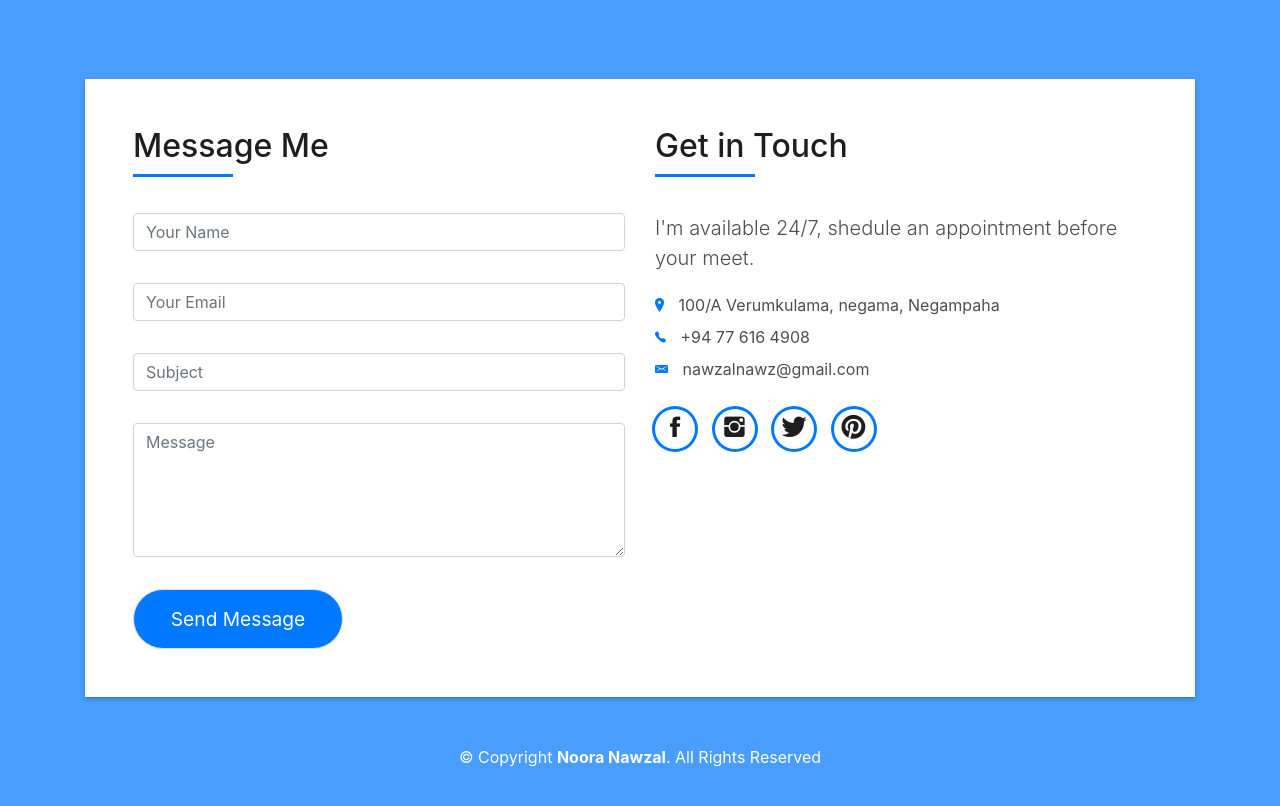
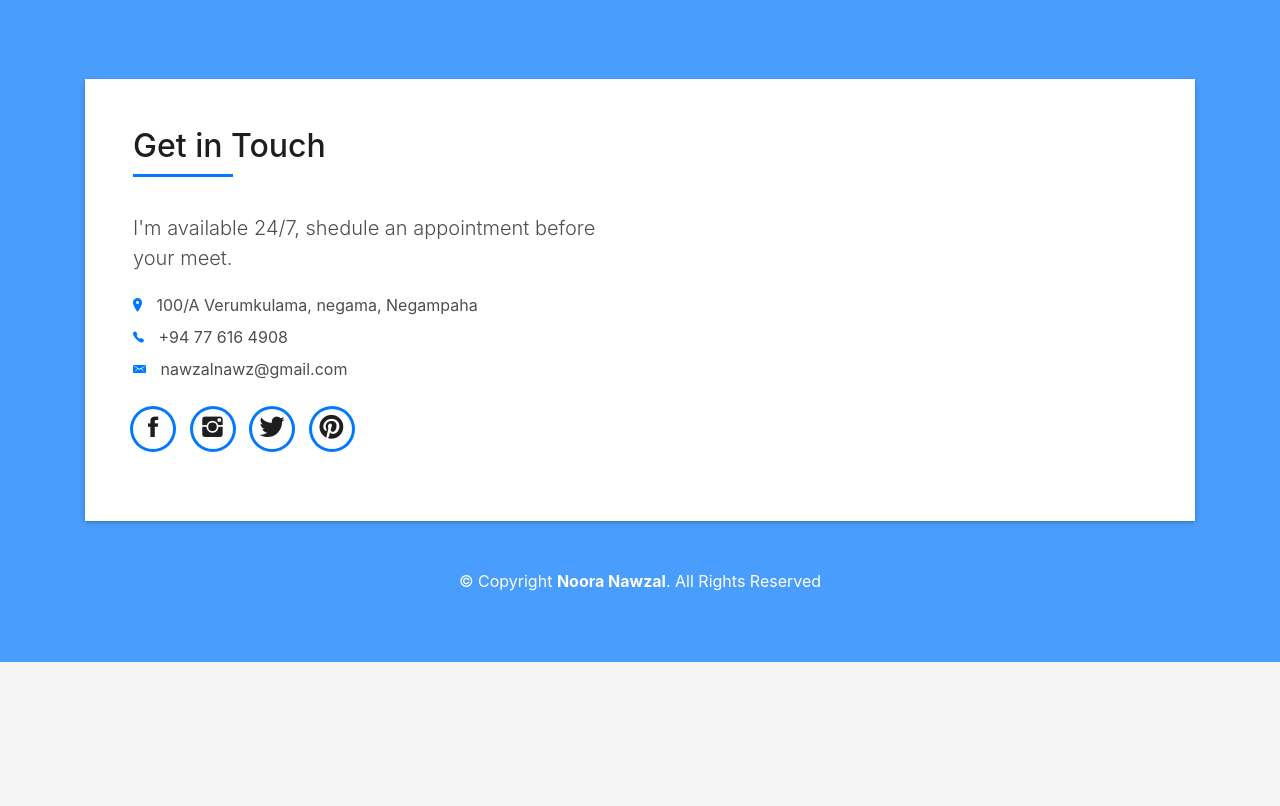
Before and after one commit to xenonkryos/portfolio_noora, a plain HTML site: page index.html in a window 1280 px wide. Shown: the part 2760-3566 px from the top of the page. After the commit the page ends 3422 px from the top, so only its background shows below. Drawn offline with Linux system fonts and the light colour scheme; files whose address does not match are found by name.

Commit message:
Update index.html

```diff
--- a/index.html
+++ b/index.html
@@ -292,48 +292,7 @@
           <div class="contact-mf">
             <div id="contact" class="box-shadow-full">
               <div class="row">
-                <div class="col-md-6">
-                  <div class="title-box-2">
-                    <h5 class="title-left">
-                     Message Me
-                    </h5>
-                  </div>
-                  <div>
-                      <form action="" method="post" role="form" class="contactForm">
-                      <div id="sendmessage">Your message has been sent. Thank you!</div>
-                      <div id="errormessage"></div>
-                      <div class="row">
-                        <div class="col-md-12 mb-3">
-                          <div class="form-group">
-                            <input type="text" name="name" class="form-control" id="name" placeholder="Your Name" data-rule="minlen:4" data-msg="Please enter at least 4 chars" />
-                            <div class="validation"></div>
-                          </div>
-                        </div>
-                        <div class="col-md-12 mb-3">
-                          <div class="form-group">
-                            <input type="email" class="form-control" name="email" id="email" placeholder="Your Email" data-rule="email" data-msg="Please enter a valid email" />
-                            <div class="validation"></div>
-                          </div>
-                        </div>
-                        <div class="col-md-12 mb-3">
-                            <div class="form-group">
-                              <input type="text" class="form-control" name="subject" id="subject" placeholder="Subject" data-rule="minlen:4" data-msg="Please enter at least 8 chars of subject" />
-                              <div class="validation"></div>
-                            </div>
-                        </div>
-                        <div class="col-md-12 mb-3">
-                          <div class="form-group">
-                            <textarea class="form-control" name="message" rows="5" data-rule="required" data-msg="Please write something for us" placeholder="Message"></textarea>
-                            <div class="validation"></div>
-                          </div>
-                        </div>
-                        <div class="col-md-12">
-                          <button type="submit" class="button button-a button-big button-rouded">Send Message</button>
-                        </div>
-                      </div>
-                    </form>
-                  </div>
-                </div>
+
                 <div class="col-md-6">
                   <div class="title-box-2 pt-4 pt-md-0">
                     <h5 class="title-left">
```
